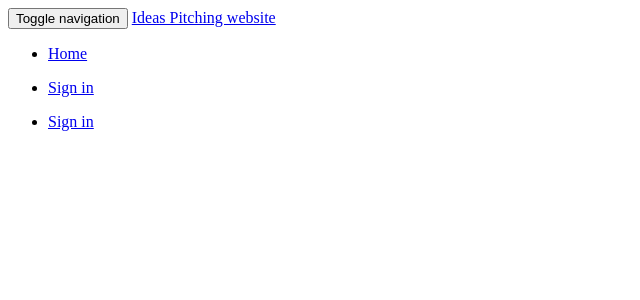
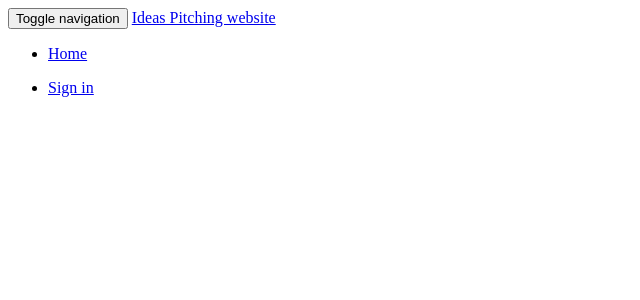
Before and after one commit to kelvinrono/pitches, a Flask app: template app/templates/navbar.html in a window 1280 px wide. Shown: the top 300 px of the page, without its empty margins (0-640 px from the left). Run offline with Flask 2, Linux system fonts and the light colour scheme; the template is opened without the code that fills it, so the values that code supplies are empty; some libraries are stand-ins or nearby versions.

```diff
--- a/app/templates/navbar.html
+++ b/app/templates/navbar.html
@@ -22,13 +22,6 @@
           {%endif%}
         </ul>
 
-          <ul class="nav navbar-nav navbar-right">
-            {% if current_user.is_authenticated %}
-            <li><a href="{{url_for('main.profile',uname=current_user.username)}}">Profile</a></li>
-            <li><a href="{{url_for('auth.logout')}}">Sign out</a></li>
-            {% else %}
-            <li><a href="{{url_for('auth.login')}}">Sign in</a></li>
-            {%endif%}
-          </ul>
+
     </div>
 </div>
```
Also changed, not shown: app/templates/base.html (line endings or trailing spaces). Lines whose indentation alone changed are shown as unchanged.
